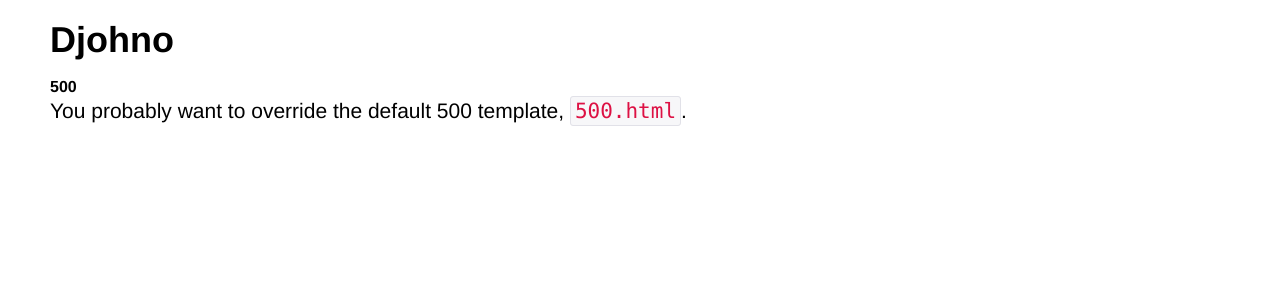
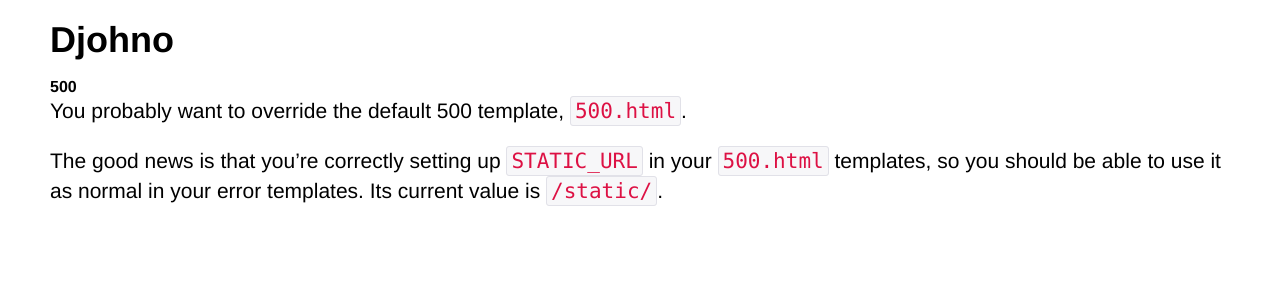
Before and after one commit to dominicrodger/djohno, a Django app: template djohno/templates/500.html in a window 1280 px wide. Shown: the top 300 px of the page. Run offline with Django 3.2, Linux system fonts and the light colour scheme; the template is opened without the code that fills it, so the values that code supplies are empty.

Commit message:
Add some helpers for setting up STATIC_URL in 500.html templates

```diff
--- a/djohno/templates/500.html
+++ b/djohno/templates/500.html
@@ -7,4 +7,26 @@
     You probably want to override the default 500
     template, <code>500.html</code>.
   </p>
+
+  {% if not STATIC_URL %}
+    <p>
+      It looks like you&rsquo;ve not got <code>STATIC_URL</code>
+      defined in your <code>500.html</code>. Consider adding:
+    </p>
+
+    <pre>
+      handler500 = 'djohno.views.server_error'
+    </pre>
+
+    <p>
+      to your <code>urls.py</code>.
+    </p>
+  {% else %}
+    <p>
+      The good news is that you&rsquo;re correctly setting up
+      <code>STATIC_URL</code> in your <code>500.html</code> templates,
+      so you should be able to use it as normal in your error
+      templates. Its current value is <code>{{ STATIC_URL }}</code>.
+    </p>
+  {% endif %}
 {% endblock %}
```
